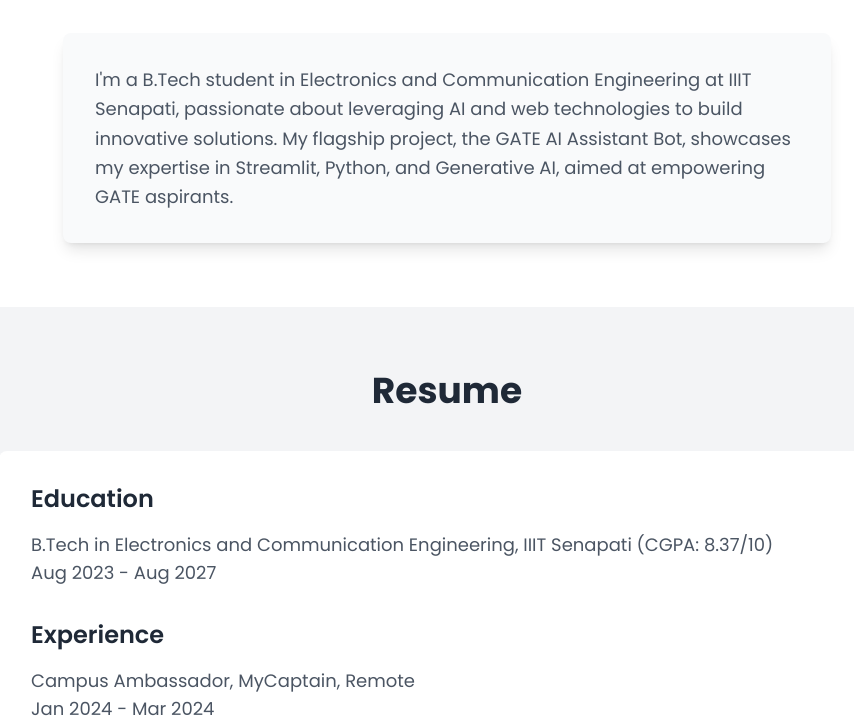
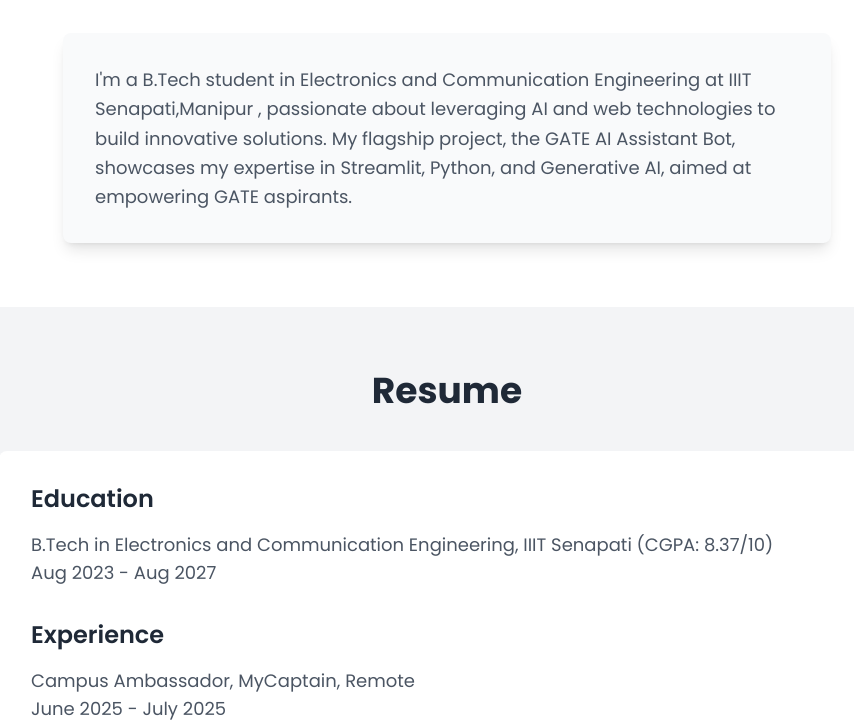
Before and after one commit to Anuj5642/-anuj-portfolio, a plain HTML site: page index.html in a window 1280 px wide. Shown: the part 359-1087 px from the top of the page, without its empty margins (193-1047 px from the left). Drawn offline with nearby package versions, Linux system fonts and the light colour scheme.

Commit message:
Update index.html

```diff
--- a/index.html
+++ b/index.html
@@ -39,7 +39,7 @@
       <h2 class="text-4xl font-bold text-center text-gray-800 mb-10">About Me</h2>
       <div class="max-w-3xl mx-auto bg-gray-50 p-8 rounded-lg shadow-lg animate-card">
         <p class="text-lg text-gray-600 leading-relaxed">
-          I'm a B.Tech student in Electronics and Communication Engineering at IIIT Senapati, passionate about leveraging AI and web technologies to build innovative solutions. My flagship project, the GATE AI Assistant Bot, showcases my expertise in Streamlit, Python, and Generative AI, aimed at empowering GATE aspirants.
+          I'm a B.Tech student in Electronics and Communication Engineering at IIIT Senapati,Manipur , passionate about leveraging AI and web technologies to build innovative solutions. My flagship project, the GATE AI Assistant Bot, showcases my expertise in Streamlit, Python, and Generative AI, aimed at empowering GATE aspirants.
         </p>
       </div>
     </div>
@@ -56,7 +56,7 @@
 
         <h3 class="text-2xl font-semibold text-gray-800 mt-8 mb-4">Experience</h3>
         <p class="text-lg text-gray-600">Campus Ambassador, MyCaptain, Remote</p>
-        <p class="text-lg text-gray-600">Jan 2024 - Mar 2024</p>
+        <p class="text-lg text-gray-600">June 2025 - July 2025</p>
         <ul class="list-disc list-inside text-gray-600 mt-2">
           <li>Promoted tech bootcamps and guided 30+ students.</li>
         </ul>
```
